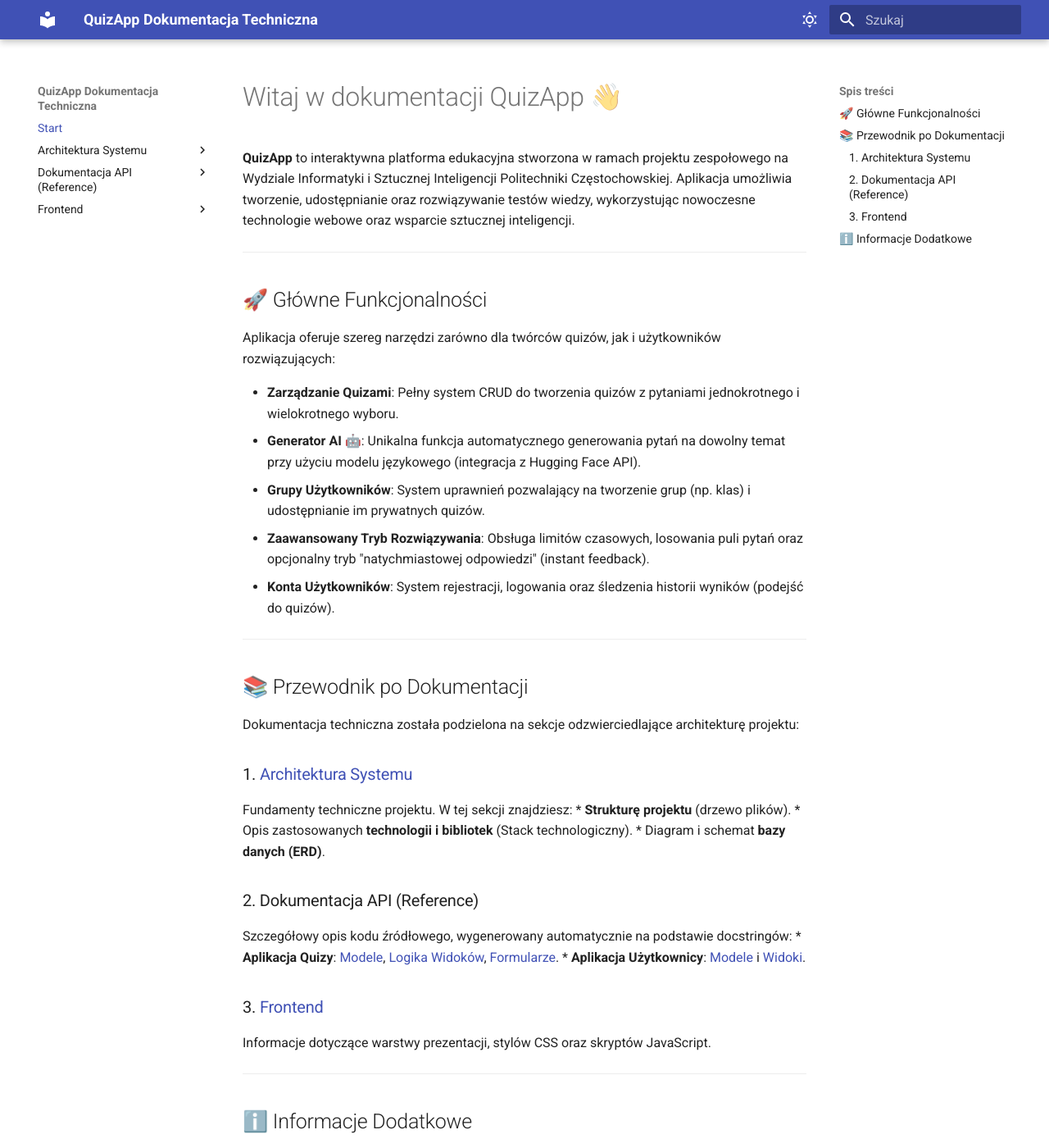
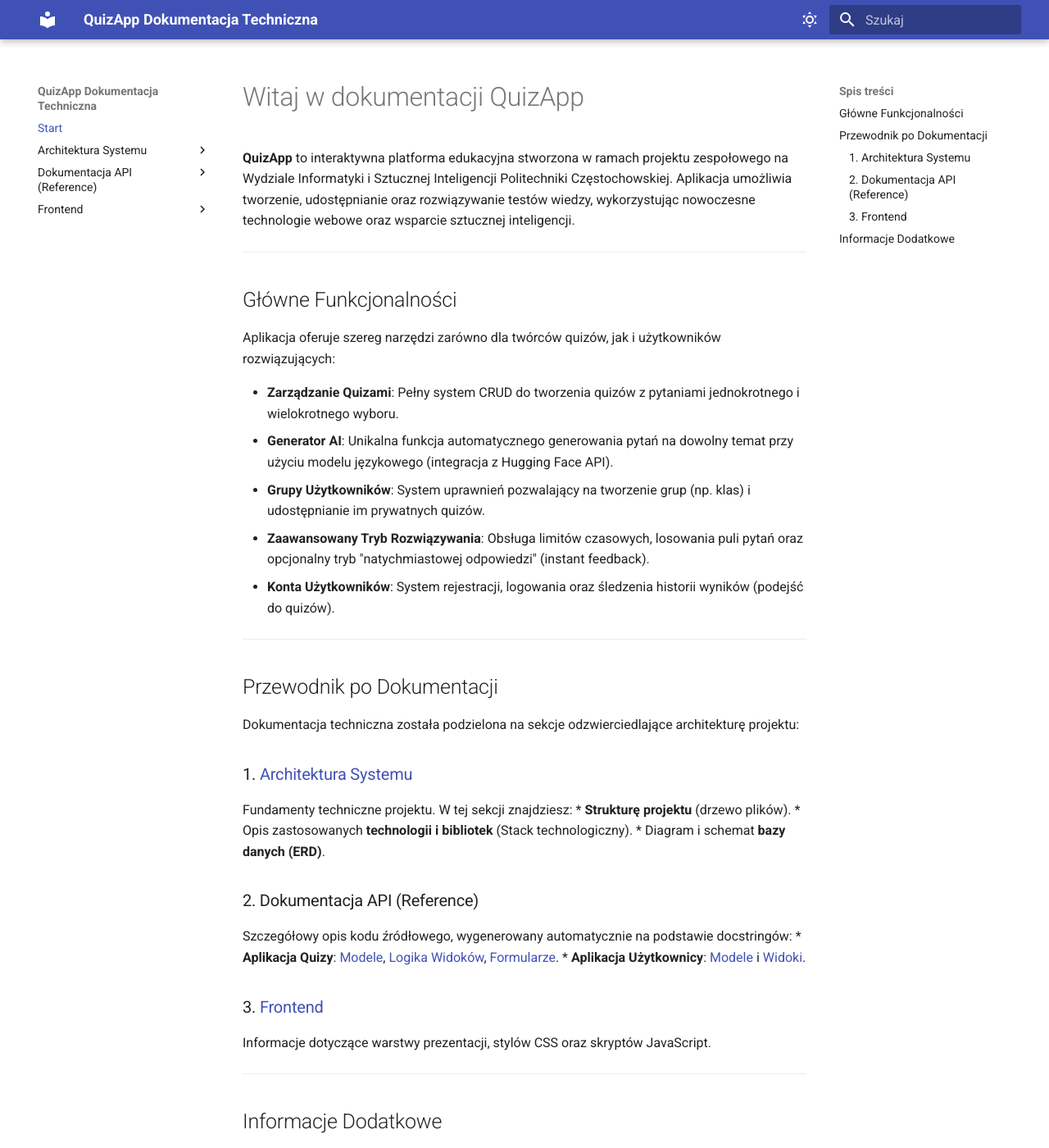
Before and after one commit to Menz1312/projektgrupowy, an MkDocs documentation site: the page built from docs/index.md, in a window 1280 px wide and 1400 px high. Shown: the whole window at 82% size. Built offline with MkDocs 1.6.1 and Material for MkDocs 9.7.7, drawn with Linux system fonts in a browser that asks for light colours.

Commit message:
dokumentacja aktualizacja

```diff
--- a/docs/index.md
+++ b/docs/index.md
@@ -1,22 +1,22 @@
-# Witaj w dokumentacji QuizApp 👋
+# Witaj w dokumentacji QuizApp
 
 **QuizApp** to interaktywna platforma edukacyjna stworzona w ramach projektu zespołowego na Wydziale Informatyki i Sztucznej Inteligencji Politechniki Częstochowskiej. Aplikacja umożliwia tworzenie, udostępnianie oraz rozwiązywanie testów wiedzy, wykorzystując nowoczesne technologie webowe oraz wsparcie sztucznej inteligencji.
 
 ---
 
-## 🚀 Główne Funkcjonalności
+## Główne Funkcjonalności
 
 Aplikacja oferuje szereg narzędzi zarówno dla twórców quizów, jak i użytkowników rozwiązujących:
 
 * **Zarządzanie Quizami**: Pełny system CRUD do tworzenia quizów z pytaniami jednokrotnego i wielokrotnego wyboru.
-* **Generator AI 🤖**: Unikalna funkcja automatycznego generowania pytań na dowolny temat przy użyciu modelu językowego (integracja z Hugging Face API).
+* **Generator AI**: Unikalna funkcja automatycznego generowania pytań na dowolny temat przy użyciu modelu językowego (integracja z Hugging Face API).
 * **Grupy Użytkowników**: System uprawnień pozwalający na tworzenie grup (np. klas) i udostępnianie im prywatnych quizów.
 * **Zaawansowany Tryb Rozwiązywania**: Obsługa limitów czasowych, losowania puli pytań oraz opcjonalny tryb "natychmiastowej odpowiedzi" (instant feedback).
 * **Konta Użytkowników**: System rejestracji, logowania oraz śledzenia historii wyników (podejść do quizów).
 
 ---
 
-## 📚 Przewodnik po Dokumentacji
+## Przewodnik po Dokumentacji
 
 Dokumentacja techniczna została podzielona na sekcje odzwierciedlające architekturę projektu:
 
@@ -36,7 +36,7 @@
 
 ---
 
-## ℹ️ Informacje Dodatkowe
+## Informacje Dodatkowe
 
 !!! info "Wdrożenie i Instalacja"
     Pełna instrukcja instalacji, konfiguracji środowiska (`.env`) oraz procedury wdrożeniowej znajduje się w zewnętrznej dokumentacji projektu na platformie **Confluence**.
```
Also changed, not shown: docs/api/quizzes/forms.md (+0 -4 lines), docs/architecture/structure.md (+2 -2 lines), docs/frontend/assets.md (+4 -4 lines).
